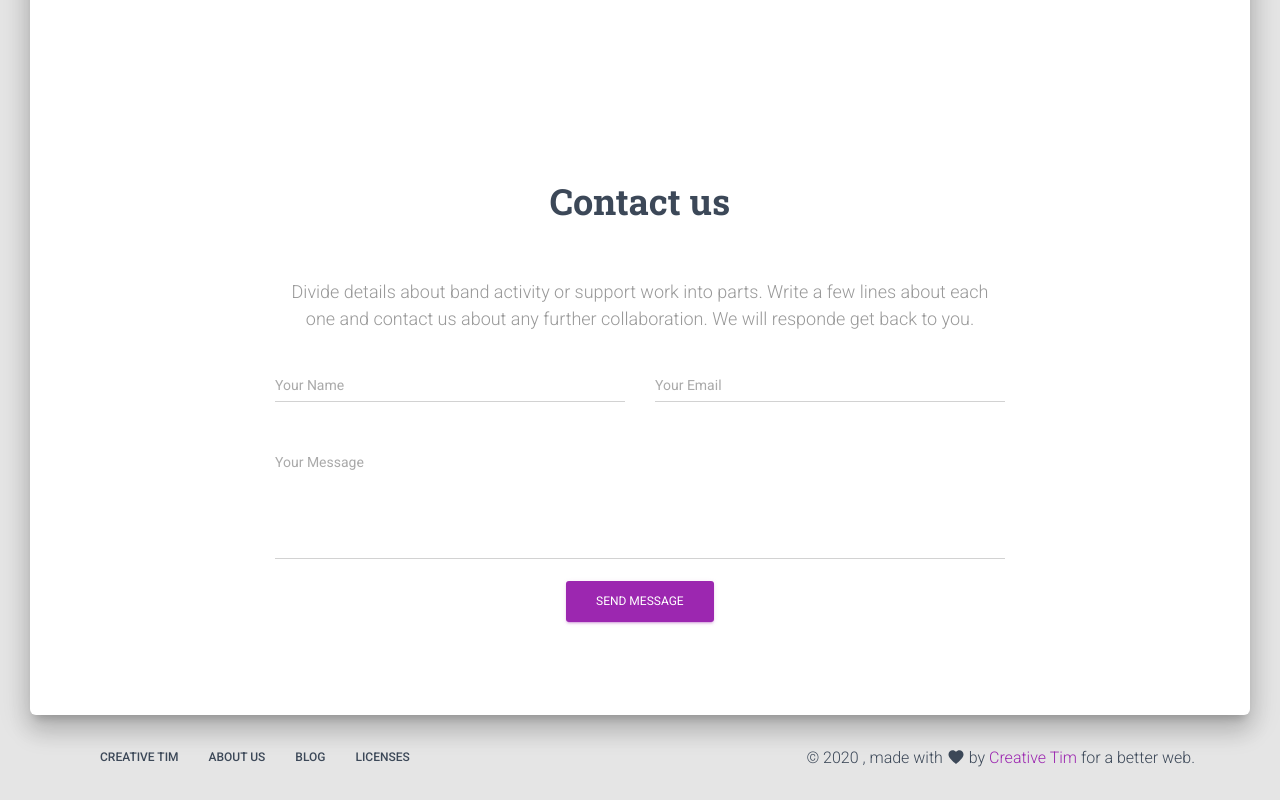
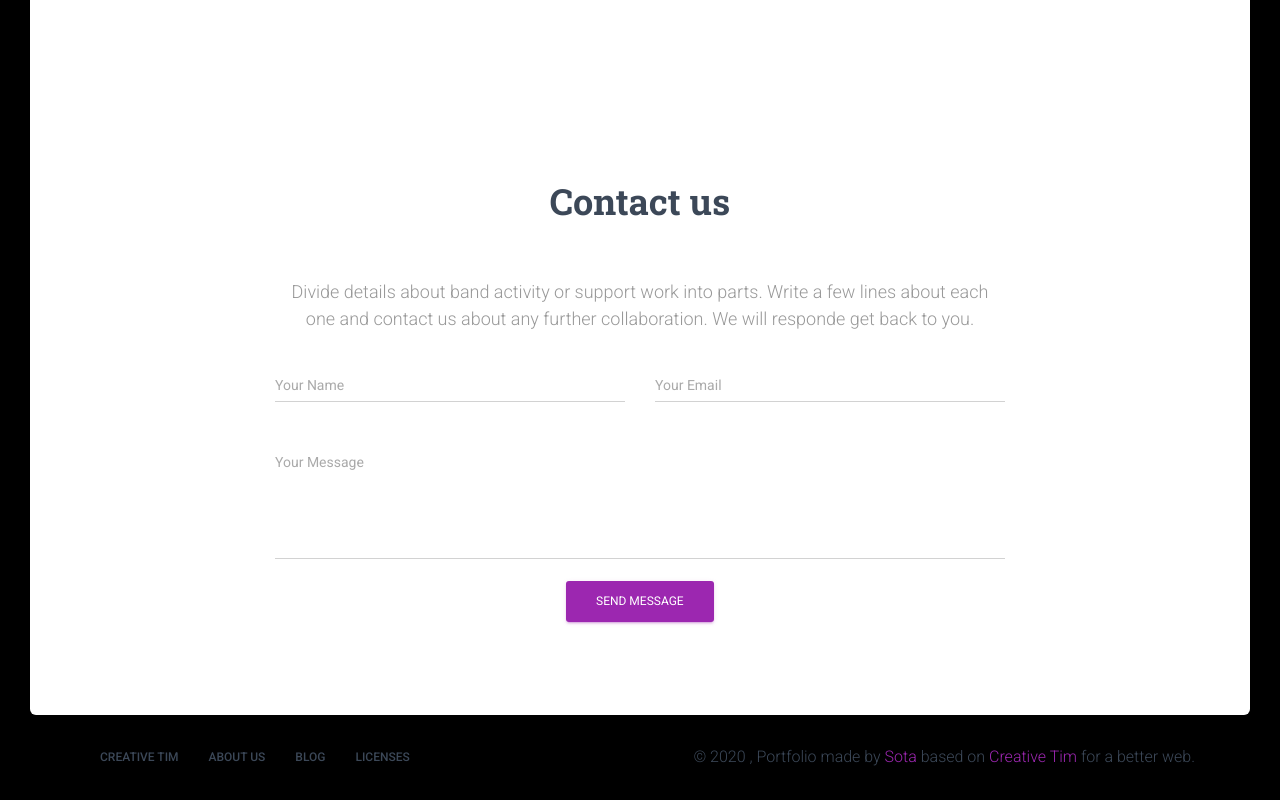
Before and after one commit to dev-sota/actinoise-front, a React app: page / in a window 1280 px wide. Shown: the part 1878-2678 px from the top of the page. Built offline with nearby package versions, Linux system fonts and the light colour scheme.

Commit message:
Fix: Footer, etc

```diff
--- a/src/assets/scss/core/_misc.scss
+++ b/src/assets/scss/core/_misc.scss
@@ -74,7 +74,7 @@ html {
   -webkit-tap-highlight-color: transparent;
 }
 body {
-  background-color: #e5e5e5;
+  background-color: #000000;
   color: $black-color;
   margin: 0;
   font-size: 1rem;
--- a/src/components/Footer/Footer.js
+++ b/src/components/Footer/Footer.js
@@ -70,8 +70,15 @@ export default function Footer(props) {
           </List>
         </div>
         <div className={classes.right}>
-          &copy; {1900 + new Date().getYear()} , made with{" "}
-          <Favorite className={classes.icon} /> by{" "}
+          &copy; {1900 + new Date().getYear()} , Portfolio made by{" "}
+          <a
+            href="https://github.com/dev-sota"
+            className={aClasses}
+            target="_blank"
+          >
+          Sota
+          </a>{" "}
+          based on{" "}
           <a
             href="https://www.creative-tim.com?ref=mkr-footer"
             className={aClasses}
--- a/src/views/LandingPage/Sections/WorkSection.js
+++ b/src/views/LandingPage/Sections/WorkSection.js
@@ -64,7 +64,16 @@ export default function WorkSection() {
               />
               <GridContainer style={style}>
                 <GridItem className={classes.textCenter}>
-                  <Button color="primary">Send Message</Button>
+                  <Button
+                    onClick={() =>
+                      alert(
+                        "This product is currently under development. Just a moment, please."
+                      )
+                    }
+                    color="primary"
+                  >
+                    Send Message
+                  </Button>
                 </GridItem>
               </GridContainer>
             </GridContainer>
```
Also changed, not shown: public/apple-icon.png, public/favicon.ico.
